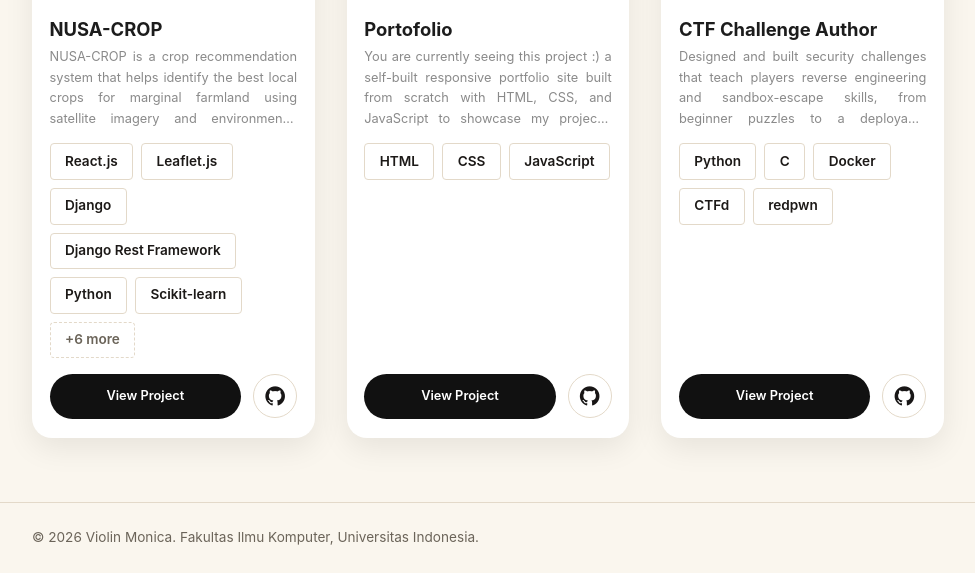
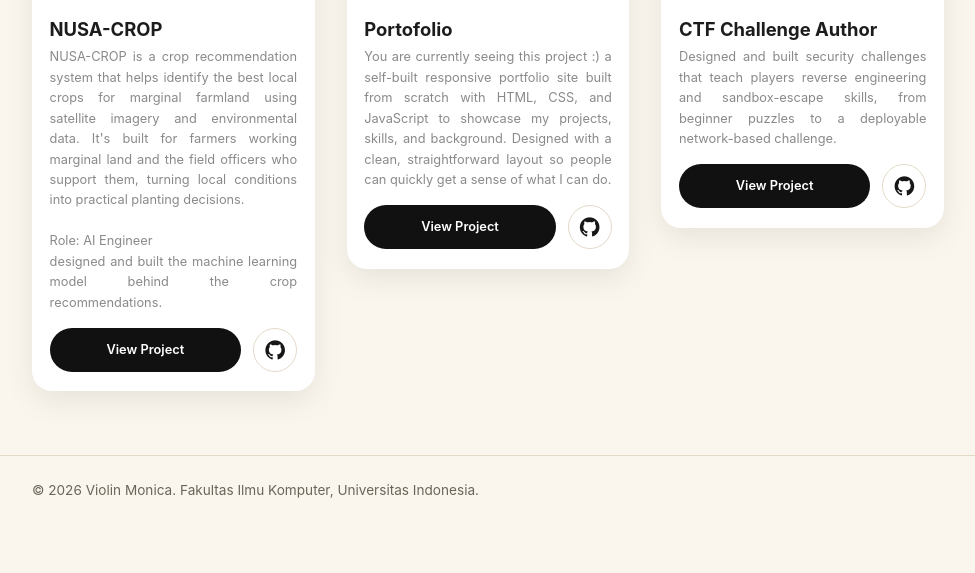
Before and after one commit to ViolinMonica/portfolio, a Django app: page / in a window 1280 px wide. Shown: the part 2044-2617 px from the top of the page, without its empty margins (152-1127 px from the left). After the commit the page ends 2542 px from the top, so only its background shows below. Run offline with Django 5.2, Linux system fonts and the light colour scheme.

Commit message:
delete tag

```diff
--- a/static/css/style.css
+++ b/static/css/style.css
@@ -277,11 +277,6 @@ h1, .brand {
     vertical-align: -2px;
 }
 
-.skill-pill--more {
-    color: var(--text-muted);
-    border-style: dashed;
-}
-
 @media (max-width: 600px) {
     .skills {
         padding: 3rem 0;
@@ -300,6 +295,7 @@ h1, .brand {
     display: grid;
     grid-template-columns: repeat(auto-fit, minmax(260px, 1fr));
     gap: 2rem;
+    align-items: start;
 }
 
 .project-card {
@@ -344,17 +340,6 @@ h1, .brand {
     color: #8a8a8a;
     margin-bottom: 0.9rem;
     text-align: justify;
-    display: -webkit-box;
-    -webkit-line-clamp: 4;
-    -webkit-box-orient: vertical;
-    overflow: hidden;
-}
-
-.card-tags {
-    display: flex;
-    flex-wrap: wrap;
-    gap: 0.5rem;
-    margin-bottom: 1rem;
 }
 
 .card-link {
--- a/templates/index.html
+++ b/templates/index.html
@@ -154,15 +154,6 @@
                                 Role: AI Engineer<br>designed and built the machine learning model behind
                                 the crop recommendations.
                             </p>
-                            <div class="card-tags">
-                                <span class="skill-pill">React.js</span>
-                                <span class="skill-pill">Leaflet.js</span>
-                                <span class="skill-pill">Django</span>
-                                <span class="skill-pill">Django Rest Framework</span>
-                                <span class="skill-pill">Python</span>
-                                <span class="skill-pill">Scikit-learn</span>
-                                <span class="skill-pill skill-pill--more">+6 more</span>
-                            </div>
                             <div class="card-link">
                                 <a href="https://nusa-crop-gemastik.vercel.app/" class="project-link" target="_blank">View Project</a>
                                 <a href="https://github.com/ViolinMonica/AI-ML-NUSA-CROP-GEMASTIK-XIX" title="Github" class="github-link" target="_blank"><i class="devicon-github-plain colored"></i></a>
@@ -180,11 +171,6 @@
                                 and background. Designed with a clean, straightforward layout so
                                 people can quickly get a sense of what I can do.
                             </p>
-                            <div class="card-tags">
-                                <span class="skill-pill">HTML</span>
-                                <span class="skill-pill">CSS</span>
-                                <span class="skill-pill">JavaScript</span>
-                            </div>
                             <div class="card-link">
                                 <a href="https://violin-monica-portofolio.pws.cs.ui.ac.id" class="project-link" target="_blank">View Project</a>
                                 <a href="https://github.com/ViolinMonica/portfolio" title="Github" class="github-link" target="_blank"><i class="devicon-github-plain colored"></i></a>
@@ -201,13 +187,6 @@
                                 engineering and sandbox-escape skills, from beginner puzzles to a
                                 deployable network-based challenge.
                             </p>
-                            <div class="card-tags">
-                                <span class="skill-pill">Python</span>
-                                <span class="skill-pill">C</span>
-                                <span class="skill-pill">Docker</span>
-                                <span class="skill-pill">CTFd</span>
-                                <span class="skill-pill">redpwn</span>
-                            </div>
                             <div class="card-link">
                                 <a href="https://bobol.netsos.id" class="project-link" target="_blank">View Project</a>
                                 <a href="https://github.com/ViolinMonica/soal-bobol" title="Github" class="github-link" target="_blank"><i class="devicon-github-plain colored"></i></a>
```
